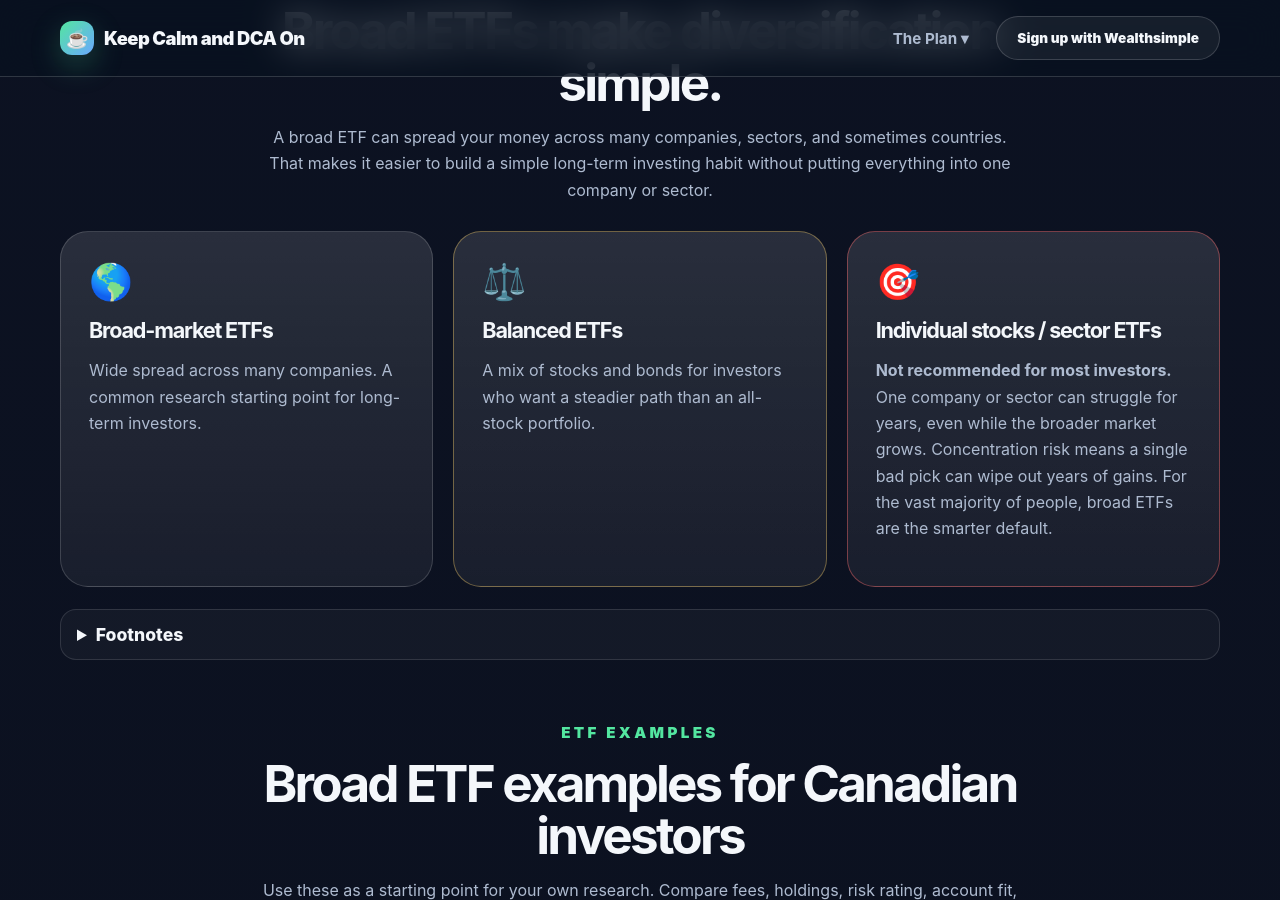
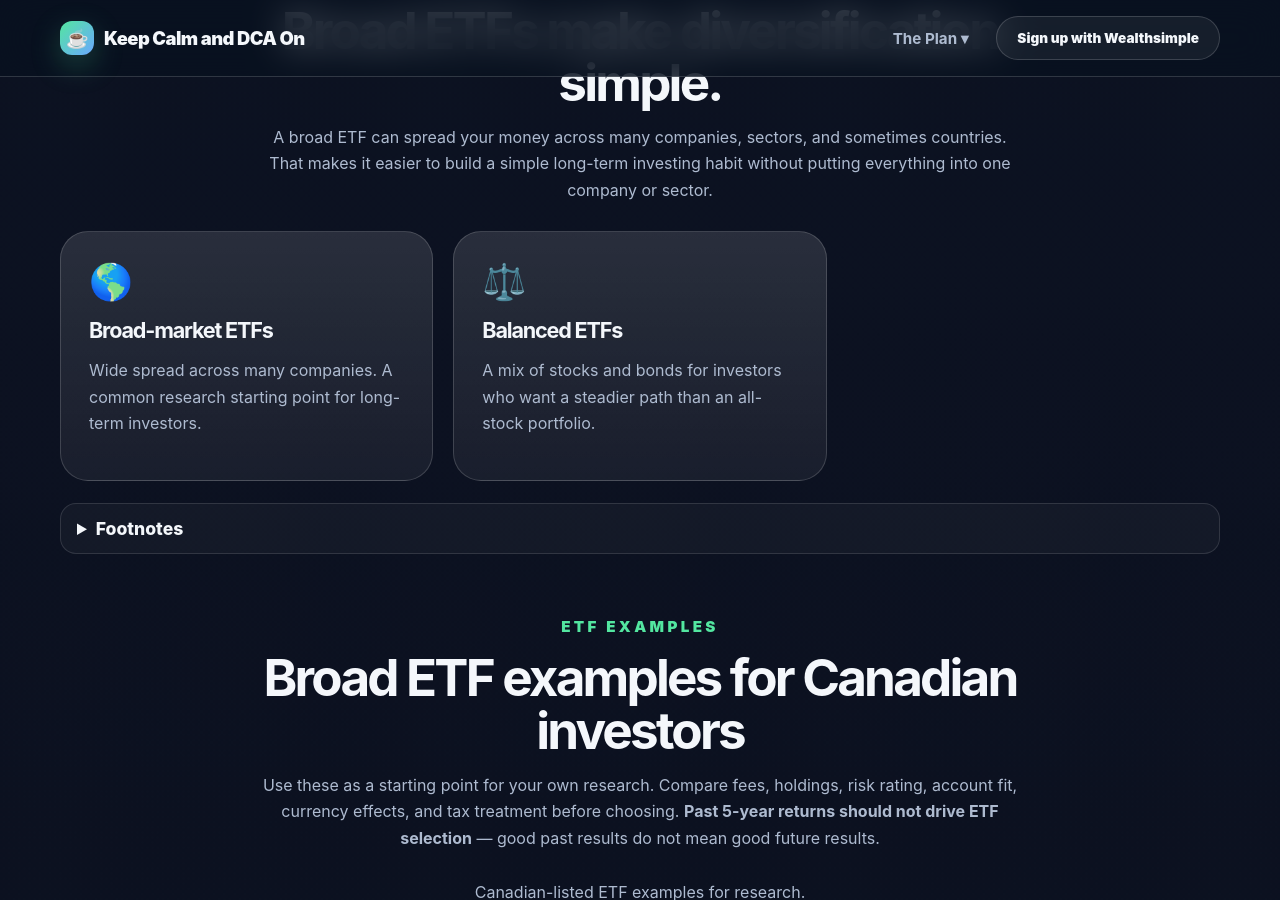
Before and after one commit to thestamp/dcathedip, a Jekyll site: the page built from index.html, in a window 1280 px wide and 900 px high, scrolled down 11368 px. Built offline with Jekyll 4.4.1, drawn with Linux system fonts in a browser that asks for light colours.

Commit message:
Remove individual stocks/sector ETFs danger card from broad ETFs section
- Removed the 'Not recommended for most investors' danger card
- Cleaned up footnote — removed 'sector ETFs and individual stocks
  add more concentration risk'
- Warning already lives in the advanced/leveraged section
- Updated smoke test: assert Broad-market ETFs instead

```diff
--- a/index.html
+++ b/index.html
@@ -527,18 +527,13 @@ description: "A complete plan for Canadian ETF investors: tackle high-interest d
             <h3>Broad-market ETFs</h3>
             <p>Wide spread across many companies. A common research starting point for long-term investors.</p>
           </article>
-          <article class="benefit-card caution-card">
+          <article class="benefit-card">
             <span class="icon">⚖️</span>
             <h3>Balanced ETFs</h3>
             <p>A mix of stocks and bonds for investors who want a steadier path than an all-stock portfolio.</p>
           </article>
-          <article class="benefit-card danger-card">
-            <span class="icon">🎯</span>
-            <h3>Individual stocks / sector ETFs</h3>
-            <p><strong>Not recommended for most investors.</strong> One company or sector can struggle for years, even while the broader market grows. Concentration risk means a single bad pick can wipe out years of gains. For the vast majority of people, broad ETFs are the smarter default.</p>
-          </article>
         </div>
-        <details class="section-footnote"><summary>Footnotes</summary><p>Broad ETFs simplify diversification, but they still move with markets. Sector ETFs and individual stocks add more concentration risk. ETF tickers are examples for research, not personal recommendations.</p></details>
+        <details class="section-footnote"><summary>Footnotes</summary><p>Broad ETFs simplify diversification, but they still move with markets. ETF tickers are examples for research, not personal recommendations.</p></details>
       </div>
 
       <!-- ETF examples -->
```
Also changed, not shown: tests/smoke.js (+1 -1 lines).
